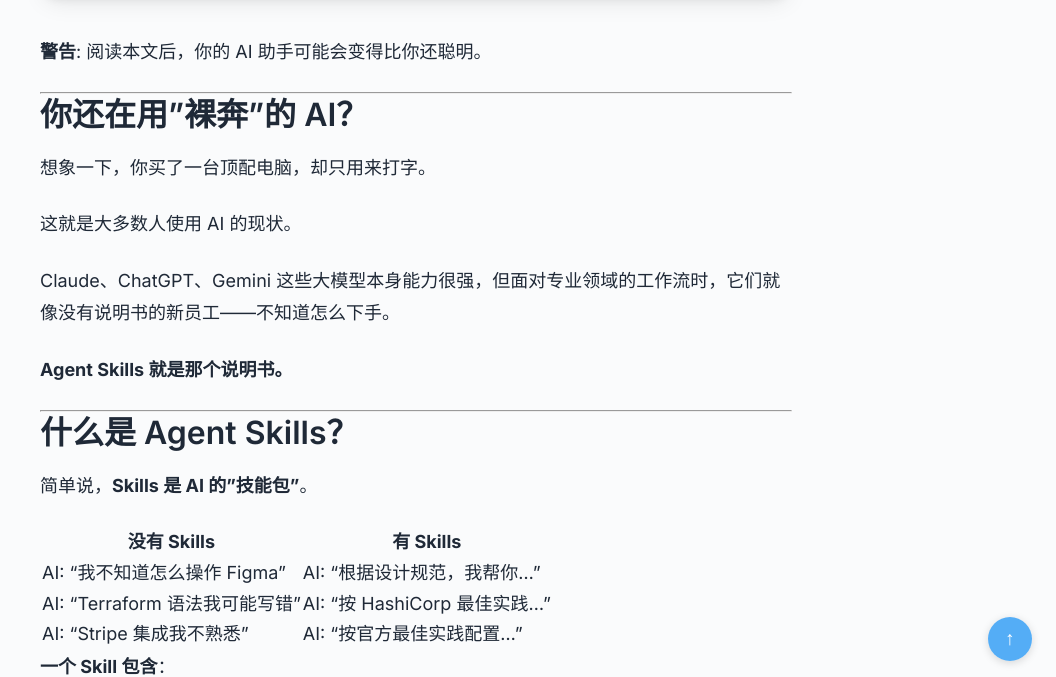
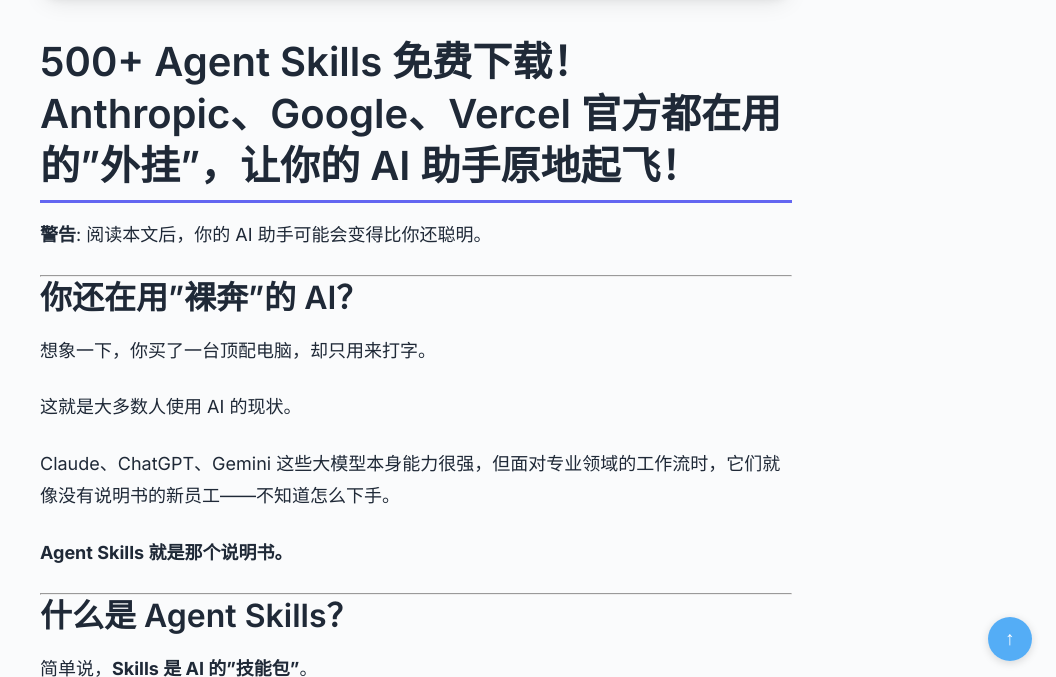
Before and after one commit to wujiaming88/wujiaming88.github.io, a Jekyll site: the page built from _posts/2026-03-07-agent-skills-recommendation.md, in a window 1280 px wide and 900 px high, scrolled down 382 px, cut to the strip 223-900 px from the top of the window. Shown: the whole strip, without its empty margins (224-1280 px from the left). Built offline with Jekyll 4.4.1, drawn with Linux system fonts in a browser that asks for light colours.

Commit message:
fix: 添加文章标题到内容中

```diff
--- a/_posts/2026-03-07-agent-skills-recommendation.md
+++ b/_posts/2026-03-07-agent-skills-recommendation.md
@@ -7,6 +7,8 @@
   overlay_image: https://images.unsplash.com/photo-1677442136019-21780ecad995?w=1200&h=400&fit=crop
   caption: "AI 助手技能升级"
 ---
+
+# 500+ Agent Skills 免费下载！Anthropic、Google、Vercel 官方都在用的"外挂"，让你的 AI 助手原地起飞！
 
 > **警告**: 阅读本文后，你的 AI 助手可能会变得比你还聪明。
 
```
